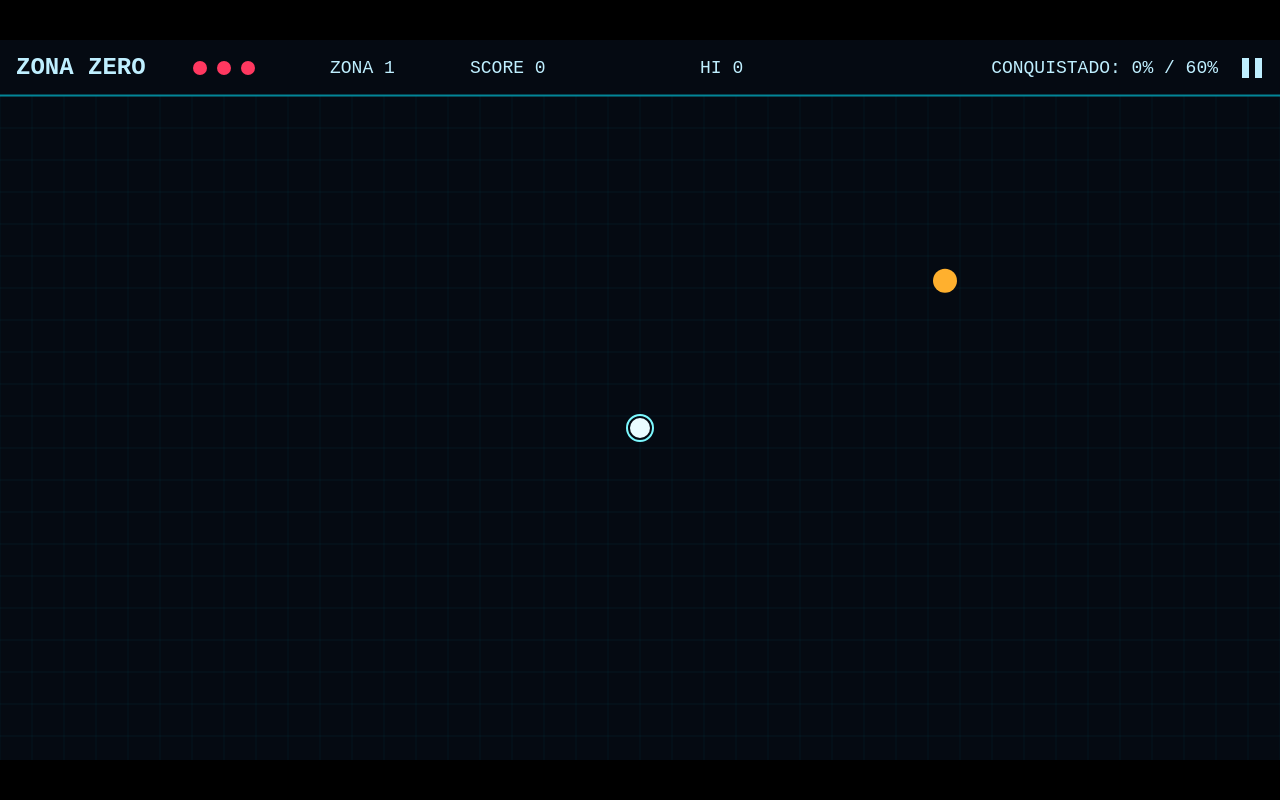
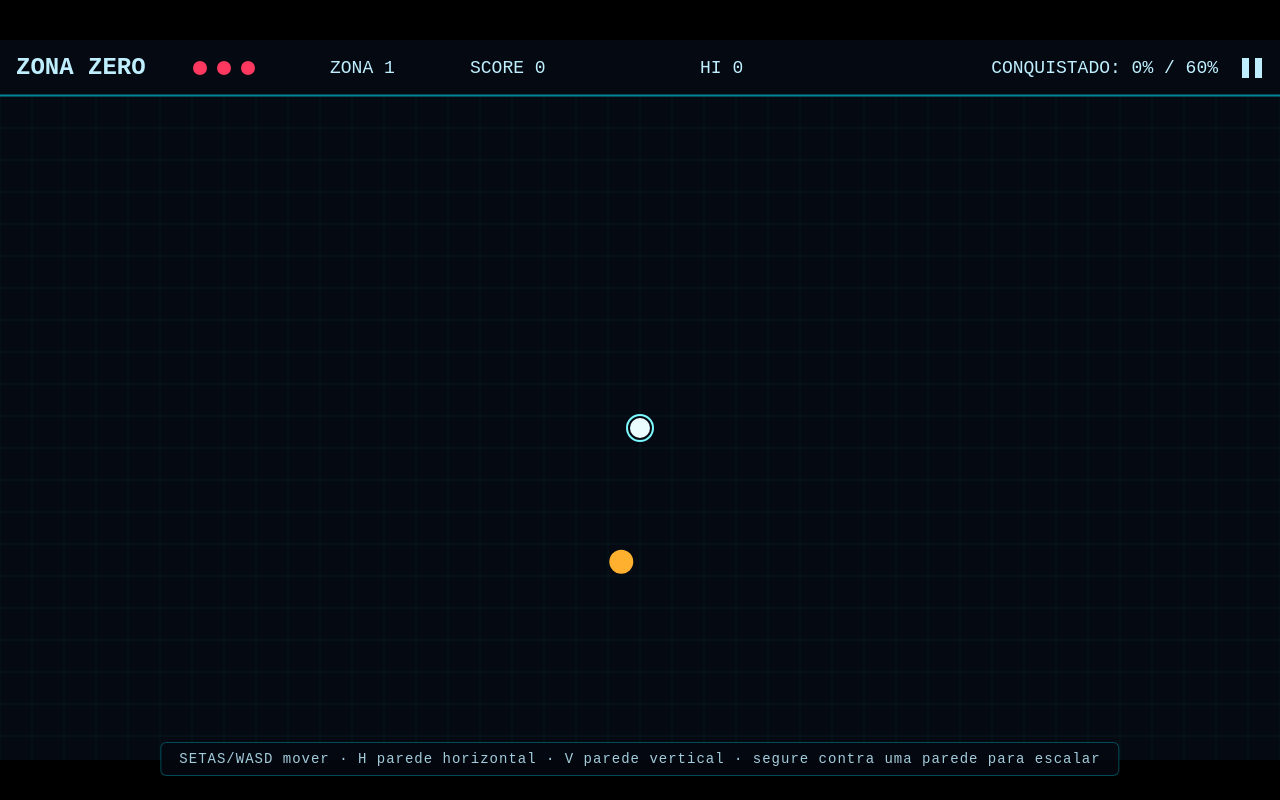
Before and after one commit to riquena969/zero-zone, a website with bundled scripts: page index.html in a window 1280 px wide. Built offline with nearby package versions, Linux system fonts and the light colour scheme.

Commit message:
Fatia 5: níveis — tabela 12 zonas + infinito com tetos, countdown 3-2-1 com setinhas, progressão com +1 vida, tela de zona dominada, tutorial na zona 1

```diff
--- a/css/style.css
+++ b/css/style.css
@@ -91,3 +91,30 @@ body {
   background: rgba(0, 229, 255, 0.12);
   color: #ffffff;
 }
+
+.menu-panel p {
+  color: #bfefff;
+  font-size: 16px;
+  letter-spacing: 1px;
+}
+
+/* ---------- Barra de tutorial (ZONA 1) ---------- */
+.tutorial-bar {
+  position: absolute;
+  left: 50%;
+  bottom: 3%;
+  transform: translateX(-50%);
+  padding: 8px 18px;
+  color: rgba(191, 239, 255, 0.85);
+  background: rgba(5, 10, 18, 0.75);
+  border: 1px solid rgba(0, 229, 255, 0.3);
+  border-radius: 6px;
+  font-size: 14px;
+  letter-spacing: 1px;
+  white-space: nowrap;
+  pointer-events: none;
+}
+
+.tutorial-bar.hidden {
+  display: none;
+}
--- a/src/config.js
+++ b/src/config.js
@@ -21,6 +21,13 @@ export const PLAYER_RADIUS = 10;
 export const PLAYER_SPEED = 300; // px/s
 export const IFRAMES_TIME = 2; // s de invencibilidade após morte/quebra/realocação
 export const LIVES_START = 3;
+
+// ---------- Níveis ----------
+export const COUNTDOWN_TIME = 3; // s de 3-2-1 no início da zona (bolas congeladas)
+export const LIVES_MAX = 6; // +1 vida por zona completa, até este teto
+export const SPAWN_MARGIN = 48; // px das bordas da arena para spawn de bolas
+export const SPAWN_MIN_PLAYER_DIST = 220; // px mínimos entre bola e jogador no spawn
+export const SPAWN_MIN_BALL_DIST = 60; // px mínimos entre bolas no spawn
 
 // ---------- Vault (pular parede) ----------
 export const VAULT_TIME = 0.4; // s segurando contra a parede
--- a/src/game/game.js
+++ b/src/game/game.js
@@ -24,7 +24,7 @@ import { makeBall, stepBall } from './balls.js';
 import { spawnWall, stepWall } from './walls.js';
 import { makePlayer, movePlayer, depenetrate, fits, safestPoint, updateVault } from './player.js';
 
-export function createGame({ level }) {
+export function createGame({ level, lives }) {
   const grid = createGrid({ cols: GRID_W, rows: GRID_H, cell: CELL, originX: 0, originY: ARENA_Y });
   const player = makePlayer({
     x: level.playerX ?? LOGICAL_W / 2,
@@ -39,7 +39,9 @@ export function createGame({ level }) {
     wall: null, // parede em crescimento (máx. 1)
     status: 'playing', // 'playing' | 'won' | 'gameover'
     targetPct: level.targetPct,
-    lives: LIVES_START,
+    zone: level.zone ?? 1,
+    countdown: level.countdown ?? 0, // 3-2-1 congelado no início da zona
+    lives: lives ?? LIVES_START,
     update,
   };
 
@@ -125,6 +127,21 @@ export function createGame({ level }) {
     const events = [];
     if (game.status !== 'playing') return events;
 
+    // countdown 3-2-1: mundo congelado, jogador pode se reposicionar
+    if (game.countdown > 0) {
+      const prevCeil = Math.ceil(game.countdown);
+      game.countdown -= dt;
+      movePlayer(player, grid, input.moveX ?? 0, input.moveY ?? 0, PLAYER_SPEED, dt);
+      if (input.hJust || input.vJust) events.push({ type: 'denied', reason: 'countdown' });
+      if (game.countdown <= 0) {
+        game.countdown = 0;
+        events.push({ type: 'go' });
+      } else if (Math.ceil(game.countdown) !== prevCeil) {
+        events.push({ type: 'countdown', n: Math.ceil(game.countdown) });
+      }
+      return events;
+    }
+
     // timers
     if (player.iframes > 0) player.iframes = Math.max(0, player.iframes - dt);
 
--- /dev/null
+++ b/src/game/levels.js
@@ -0,0 +1,98 @@
+// Tabela das 12 ZONAS da campanha + fórmula do modo infinito.
+// Data-driven: cada entrada é 'tipo@speedMul'. Tipos que ainda não existem em
+// BALL_TYPES caem para 'normal' (as especiais chegam na fatia 7 sem tocar aqui).
+// Posições de spawn são seedadas: a distância mínima do jogador garante que
+// ninguém morre no segundo zero. Módulo PURO.
+
+import {
+  BALL_TYPES,
+  MAX_AXIS_SPEED,
+  LOGICAL_W,
+  LOGICAL_H,
+  ARENA_Y,
+  COUNTDOWN_TIME,
+  SPAWN_MARGIN,
+  SPAWN_MIN_PLAYER_DIST,
+  SPAWN_MIN_BALL_DIST,
+} from '../config.js';
+import { mulberry32 } from './rng.js';
+
+// Zonas 1..12 — uma novidade por zona quase sempre (ver docs/PLANO.md)
+const CAMPAIGN = [
+  { target: 0.6, balls: ['normal@0.85'] },
+  { target: 0.65, balls: ['normal@0.9', 'normal@0.9'] },
+  { target: 0.7, balls: ['normal@0.9', 'normal@1.1'] }, // + Relógio (fatia 8)
+  { target: 0.7, balls: ['normal@1', 'normal@1', 'veloz@1'] },
+  { target: 0.75, balls: ['normal@1.1', 'normal@1.1', 'veloz@1'] }, // + Escudo
+  { target: 0.7, balls: ['normal@1', 'normal@1', 'gigante@1'] },
+  { target: 0.75, balls: ['normal@1.1', 'normal@1', 'veloz@1', 'gigante@1'] }, // + Turbo
+  { target: 0.75, balls: ['normal@1', 'normal@1.1', 'veloz@1', 'fantasma@1'] },
+  { target: 0.75, balls: ['normal@1', 'normal@1.1', 'veloz@1', 'gigante@1', 'fantasma@1'] },
+  { target: 0.75, balls: ['normal@1.1', 'normal@1.1', 'veloz@1', 'fantasma@1', 'perseguidora@1'] },
+  { target: 0.78, balls: ['normal@1.15', 'normal@1.15', 'veloz@1', 'veloz@1', 'gigante@1', 'fantasma@1'] },
+  { target: 0.8, balls: ['normal@1.2', 'veloz@1', 'veloz@1', 'gigante@1', 'fantasma@1', 'perseguidora@1'] },
+];
+
+const INFINITE_POOL = ['normal', 'normal', 'veloz', 'gigante', 'fantasma', 'perseguidora'];
+
+function infiniteDef(zone, rnd) {
+  const count = Math.min(10, 6 + Math.floor((zone - 11) / 2));
+  const speed = 1.15 * 1.05 ** (zone - 12);
+  const balls = [];
+  for (let i = 0; i < count; i++) {
+    // zonas mais fundas puxam mais para o fim da pool (fantasma/perseguidora)
+    const bias = Math.min(0.5, (zone - 12) * 0.03);
+    const idx = Math.min(
+      INFINITE_POOL.length - 1,
+      Math.floor((rnd() + bias) * INFINITE_POOL.length),
+    );
+    balls.push(`${INFINITE_POOL[idx]}@${speed}`);
+  }
+  return { target: 0.8, balls };
+}
+
+function parseEntry(entry) {
+  const [rawType, rawMul] = entry.split('@');
+  const type = BALL_TYPES[rawType] ? rawType : 'normal'; // fallback até a fatia 7
+  let speedMul = rawMul ? Number(rawMul) : 1;
+  // teto de velocidade do engine (anti-tunneling)
+  speedMul = Math.min(speedMul, MAX_AXIS_SPEED / BALL_TYPES[type].axisSpeed);
+  return { type, speedMul };
+}
+
+function placeBall(rnd, placed) {
+  const cx = LOGICAL_W / 2;
+  const cy = ARENA_Y + (LOGICAL_H - ARENA_Y) / 2;
+  let x = cx;
+  let y = cy;
+  for (let tries = 0; tries < 200; tries++) {
+    x = SPAWN_MARGIN + rnd() * (LOGICAL_W - 2 * SPAWN_MARGIN);
+    y = ARENA_Y + SPAWN_MARGIN + rnd() * (LOGICAL_H - ARENA_Y - 2 * SPAWN_MARGIN);
+    if (Math.hypot(x - cx, y - cy) < SPAWN_MIN_PLAYER_DIST) continue;
+    if (placed.some((p) => Math.hypot(x - p.x, y - p.y) < SPAWN_MIN_BALL_DIST)) continue;
+    break;
+  }
+  return { x, y };
+}
+
+export function levelSpec(zone, seedBase) {
+  const rnd = mulberry32((seedBase ^ Math.imul(zone, 0x9e3779b9)) >>> 0);
+  const def = zone <= 12 ? CAMPAIGN[zone - 1] : infiniteDef(zone, rnd);
+
+  const placed = [];
+  const balls = def.balls.map((entry) => {
+    const { type, speedMul } = parseEntry(entry);
+    const pos = placeBall(rnd, placed);
+    placed.push(pos);
+    return {
+      type,
+      speedMul,
+      x: pos.x,
+      y: pos.y,
+      dirX: rnd() < 0.5 ? -1 : 1,
+      dirY: rnd() < 0.5 ? -1 : 1,
+    };
+  });
+
+  return { zone, targetPct: def.target, countdown: COUNTDOWN_TIME, balls };
+}
--- a/src/main.js
+++ b/src/main.js
@@ -1,13 +1,15 @@
 // ZONA ZERO — raiz de composição.
 // Única ponte entre o jogo puro (src/game/) e o mundo (DOM, canvas, áudio).
+// Orquestra a RUN: zona → zona, vidas carregadas (+1 por zona, teto), R = nova run.
 
-import { LOGICAL_W, LOGICAL_H, THEMES, DEFAULT_THEME } from './config.js';
+import { LOGICAL_W, LOGICAL_H, THEMES, DEFAULT_THEME, LIVES_MAX } from './config.js';
 import { createLoop } from './core/loop.js';
 import { createViewport } from './ui/viewport.js';
 import { createKeyboardInput } from './ui/input.js';
 import { createRenderer, PAUSE_RECT } from './ui/render.js';
-import { createPauseMenu } from './ui/screens.js';
+import { createPauseMenu, createLevelClearMenu, createTutorialBar } from './ui/screens.js';
 import { createGame } from './game/game.js';
+import { levelSpec } from './game/levels.js';
 
 const canvas = document.getElementById('game');
 const overlayRoot = document.getElementById('overlay-root');
@@ -18,23 +20,32 @@ const renderer = createRenderer(vp);
 let themeKey = DEFAULT_THEME;
 let theme = THEMES[themeKey];
 
-// Nível de teste (a tabela de zonas chega na fatia 5)
-function novoJogo() {
-  return createGame({
-    level: {
-      targetPct: 0.6,
-      balls: [{ type: 'normal', x: 320, y: 250, dirX: 1, dirY: 1 }],
-    },
-  });
+// ---------- Estado da run ----------
+const newSeed = () => (Math.random() * 0xffffffff) >>> 0; // UI pode ser aleatória; o jogo é seedado
+let seed = newSeed();
+let zone = 1;
+let game = null;
+let paused = false;
+let levelClearShown = false;
+
+function startZone(z, lives) {
+  zone = z;
+  game = createGame({ level: levelSpec(z, seed), lives });
+  levelClearShown = false;
+  if (z === 1) tutorialBar.show();
+  else tutorialBar.hide();
 }
 
-let game = novoJogo();
-let paused = false;
+function newRun() {
+  seed = newSeed();
+  startZone(1, undefined);
+}
 
+// ---------- Telas ----------
 const pauseMenu = createPauseMenu(overlayRoot, {
   onResume: () => setPaused(false),
   onRestart: () => {
-    game = novoJogo();
+    startZone(zone, game.lives);
     setPaused(false);
   },
   onTheme: (key) => {
@@ -42,6 +53,15 @@ const pauseMenu = createPauseMenu(overlayRoot, {
     theme = THEMES[key];
   },
 });
+
+const levelClearMenu = createLevelClearMenu(overlayRoot, {
+  onNext: () => {
+    levelClearMenu.hide();
+    startZone(zone + 1, Math.min(LIVES_MAX, game.lives + 1));
+  },
+});
+
+const tutorialBar = createTutorialBar(overlayRoot);
 
 function setPaused(v) {
   if (paused === v) return;
@@ -69,6 +89,7 @@ canvas.addEventListener('click', (e) => {
   }
 });
 
+// ---------- Loop ----------
 function update(dt) {
   const snap = input.sample();
   if (snap.pauseJust) {
@@ -77,15 +98,25 @@ function update(dt) {
   }
   if (paused) return;
   if (snap.restartJust) {
-    game = novoJogo();
+    levelClearMenu.hide();
+    newRun();
     return;
   }
-  game.update(snap, dt);
-  // eventos → áudio/fx nas fatias 12/13
+
+  const events = game.update(snap, dt);
+
+  for (const e of events) {
+    if (e.type === 'win' && !levelClearShown) {
+      levelClearShown = true;
+      levelClearMenu.show(zone, game.grid.coveredFraction());
+    }
+    // demais eventos → áudio/fx nas fatias 12/13
+  }
 }
 
 function render() {
-  renderer.draw(game, theme, { zone: 1, score: 0, hi: 0 });
+  renderer.draw(game, theme, { zone, score: 0, hi: 0 });
 }
 
+newRun();
 createLoop({ update, render }).start();
--- a/src/ui/render.js
+++ b/src/ui/render.js
@@ -76,6 +76,35 @@ export function createRenderer(vp) {
     ctx.fillRect(PAUSE_RECT.x + 21, PAUSE_RECT.y + 8, 7, 20);
   }
 
+  // Countdown 3-2-1: número gigante + setinhas mostrando para onde cada bola vai
+  function drawCountdown(game, theme) {
+    for (const b of game.balls) {
+      const len = Math.hypot(b.vx, b.vy) || 1;
+      const ux = b.vx / len;
+      const uy = b.vy / len;
+      const x1 = b.x + ux * (b.r + 22);
+      const y1 = b.y + uy * (b.r + 22);
+      ctx.strokeStyle = theme.balls[b.type];
+      ctx.lineWidth = 3;
+      ctx.beginPath();
+      ctx.moveTo(b.x + ux * (b.r + 6), b.y + uy * (b.r + 6));
+      ctx.lineTo(x1, y1);
+      // ponta da seta
+      const ang = Math.atan2(uy, ux);
+      ctx.moveTo(x1, y1);
+      ctx.lineTo(x1 - 8 * Math.cos(ang - 0.5), y1 - 8 * Math.sin(ang - 0.5));
+      ctx.moveTo(x1, y1);
+      ctx.lineTo(x1 - 8 * Math.cos(ang + 0.5), y1 - 8 * Math.sin(ang + 0.5));
+      ctx.stroke();
+    }
+
+    ctx.fillStyle = theme.player;
+    ctx.textAlign = 'center';
+    ctx.textBaseline = 'middle';
+    ctx.font = 'bold 120px "Courier New", monospace';
+    ctx.fillText(String(Math.ceil(game.countdown)), LOGICAL_W / 2, (HUD_H + LOGICAL_H) / 2);
+  }
+
   function drawOverlay(theme, titleColor, title, hint) {
     ctx.fillStyle = 'rgba(0, 0, 0, 0.55)';
     ctx.fillRect(0, HUD_H, LOGICAL_W, LOGICAL_H - HUD_H);
@@ -144,6 +173,8 @@ export function createRenderer(vp) {
       ctx.stroke();
     }
 
+    if (game.countdown > 0) drawCountdown(game, theme);
+
     drawHud(game, theme, ui);
     if (game.status === 'won') {
       drawOverlay(theme, theme.player, STRINGS.win.title, STRINGS.win.restart);
--- a/src/ui/screens.js
+++ b/src/ui/screens.js
@@ -48,3 +48,46 @@ export function createPauseMenu(root, { onResume, onRestart, onTheme }) {
     },
   };
 }
+
+export function createLevelClearMenu(root, { onNext }) {
+  const el = document.createElement('div');
+  el.className = 'menu hidden';
+  el.innerHTML = `
+    <div class="menu-panel">
+      <h2 data-slot="title"></h2>
+      <p data-slot="stats"></p>
+      <button data-act="next">${STRINGS.levelclear.next}</button>
+    </div>
+  `;
+  root.appendChild(el);
+  el.querySelector('[data-act="next"]').addEventListener('click', () => onNext());
+
+  return {
+    show(zone, coveredFraction) {
+      el.querySelector('[data-slot="title"]').textContent = STRINGS.levelclear.dominated(zone);
+      el.querySelector('[data-slot="stats"]').textContent = STRINGS.levelclear.conquered(
+        Math.floor(coveredFraction * 100),
+      );
+      el.classList.remove('hidden');
+    },
+    hide() {
+      el.classList.add('hidden');
+    },
+  };
+}
+
+// Barra de tutorial da ZONA 1 (dicas contextuais one-shot chegam na fatia 9)
+export function createTutorialBar(root) {
+  const el = document.createElement('div');
+  el.className = 'tutorial-bar hidden';
+  el.textContent = STRINGS.tutorial;
+  root.appendChild(el);
+  return {
+    show() {
+      el.classList.remove('hidden');
+    },
+    hide() {
+      el.classList.add('hidden');
+    },
+  };
+}
--- a/src/ui/strings.js
+++ b/src/ui/strings.js
@@ -23,6 +23,15 @@ export const STRINGS = {
     title: 'FIM DE JOGO',
     restart: 'aperte R para tentar de novo',
   },
+  countdown: {
+    go: 'VAI!',
+  },
+  levelclear: {
+    dominated: (zone) => `ZONA ${zone} DOMINADA!`,
+    conquered: (pct) => `${pct}% conquistado`,
+    next: 'PRÓXIMA ZONA',
+  },
+  tutorial: 'SETAS/WASD mover · H parede horizontal · V parede vertical · segure contra uma parede para escalar',
   dev: {
     slice: 'fatia 1 — jogo mínimo',
   },
```
Also changed, not shown: test/game.test.js (+24 -0 lines), test/levels.test.js (added, +75 -0 lines).
